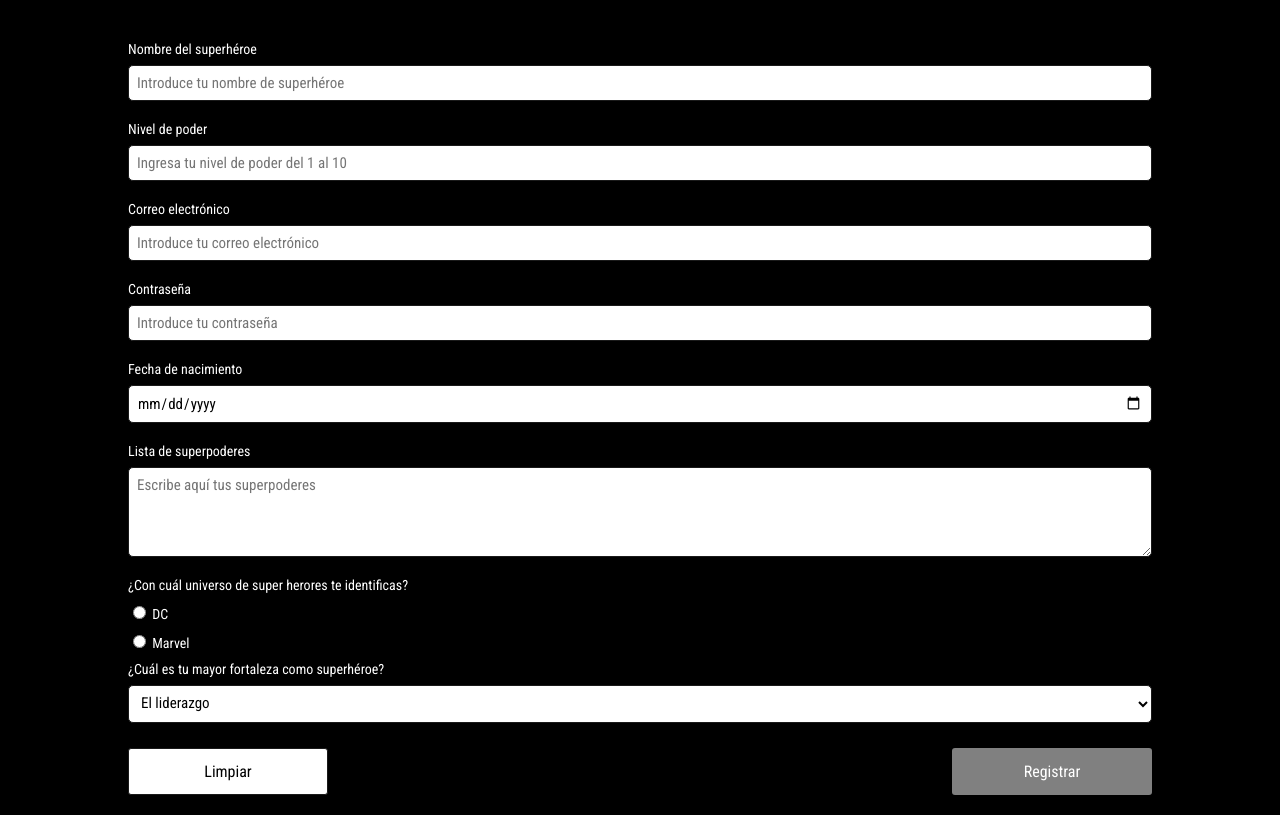
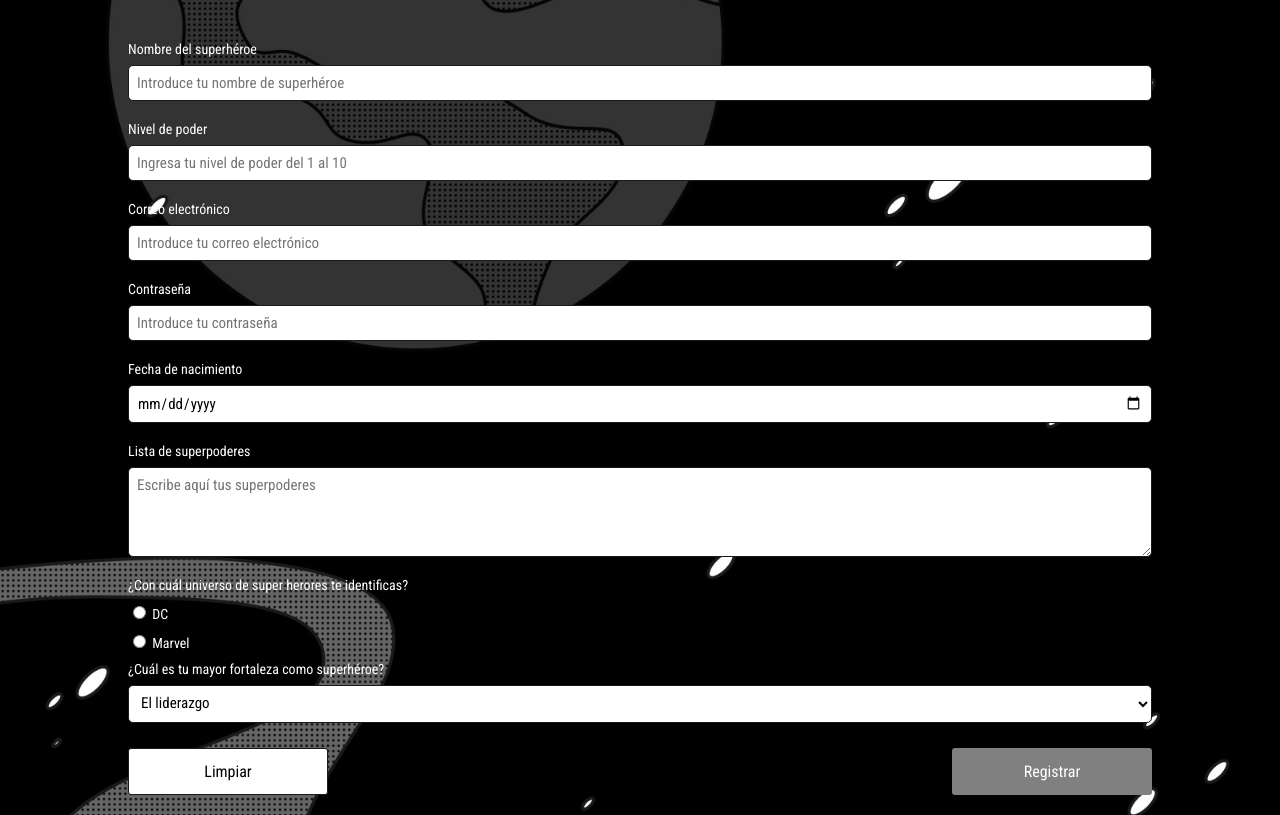
Before and after one commit to sergioflorean/sprint_7, a plain HTML site: page form_validation/index.html in a window 1280 px wide. Shown: the part 130-945 px from the top of the page. Drawn offline with Linux system fonts and the light colour scheme.

Commit message:
adding files that were not ther

```diff
--- a/form_validation/styles.css
+++ b/form_validation/styles.css
@@ -2,7 +2,7 @@
 
 body {
   font-family: "Roboto Condensed", sans-serif;
-  background: #000 url("./assets/background.jpg");
+  background: #000 url("./background.jpg");
   background-repeat: repeat;
   background-size: cover;
   background-position: center center;
```
